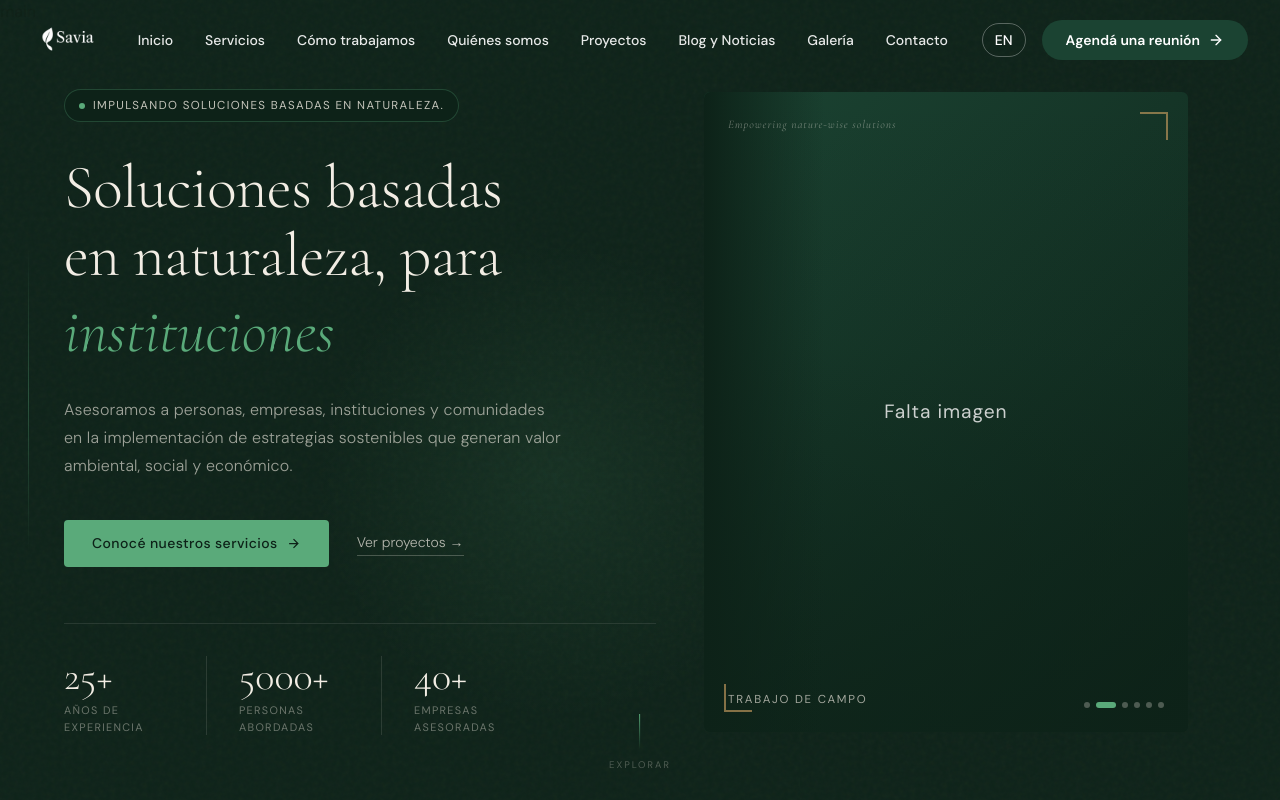
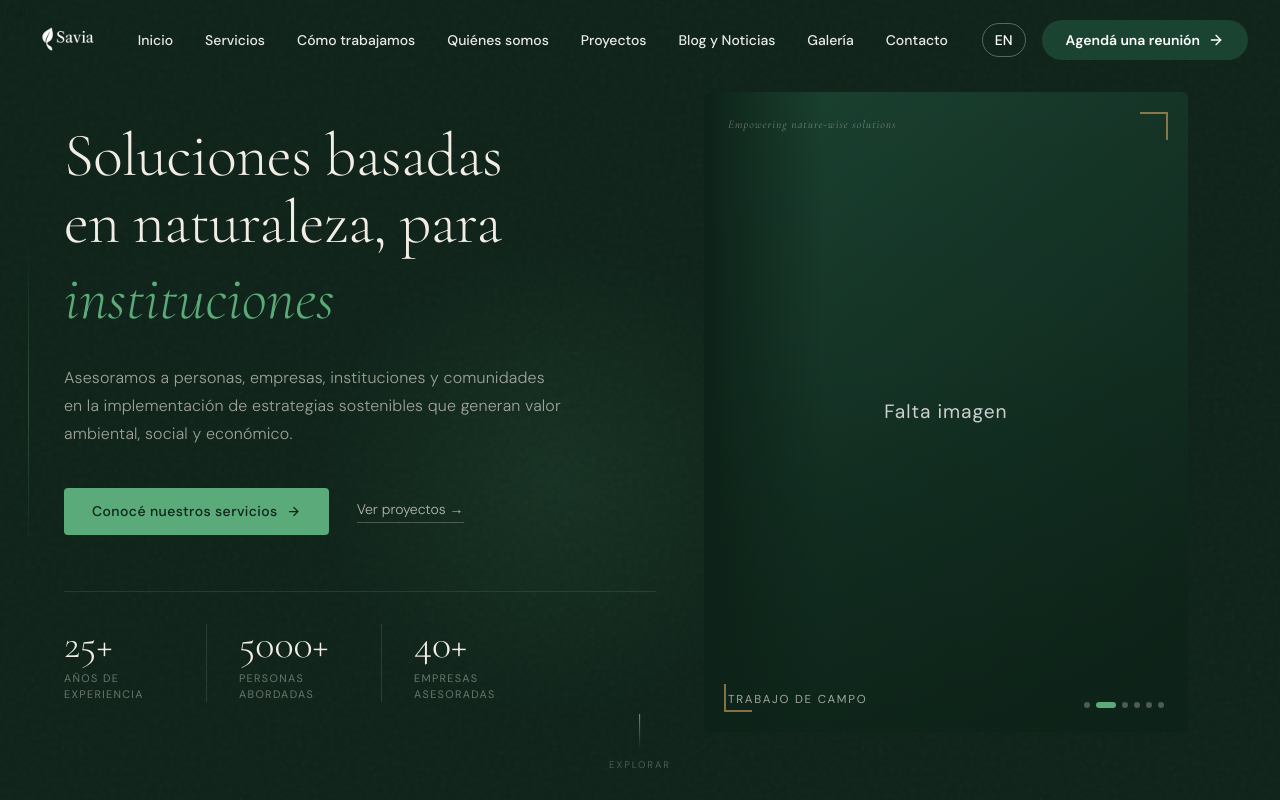
Before and after one commit to tomasSStropper/savia-page, a React (Create React App) app in the folder savia-website/: page / in a window 1280 px wide. Shown: the top 800 px of the page. Built offline with nearby package versions, Linux system fonts and the light colour scheme; a web font is replaced by a local one.

Commit message:
feat: eliminar badge superior del hero

```diff
--- a/savia-website/src/components/sections/HeroSection.jsx
+++ b/savia-website/src/components/sections/HeroSection.jsx
@@ -78,12 +78,7 @@ export default function HeroSection({ id }) {
           {/* LEFT */}
           <div style={{flex:1,maxWidth:640,paddingRight:48}}>
 
-            <div className="bp f1" style={{marginBottom:32}}>
-              <div style={{width:6,height:6,borderRadius:"50%",background:"#5aaa7a",flexShrink:0}}/>
-              <span style={{fontSize:".72rem",color:"rgba(242,237,228,.8)",letterSpacing:".12em",textTransform:"uppercase"}}>Impulsando soluciones basadas en naturaleza.</span>
-            </div>
-
-            <h1 className="ht f2" style={{fontFamily:"'Cormorant Garamond',serif",fontSize:"clamp(3rem,4.8vw,4.4rem)",fontWeight:300,lineHeight:1.1,color:"#f2ede4",margin:"0 0 8px 0",letterSpacing:"-.01em"}}>
+            <h1 className="ht f1" style={{fontFamily:"'Cormorant Garamond',serif",fontSize:"clamp(3rem,4.8vw,4.4rem)",fontWeight:300,lineHeight:1.1,color:"#f2ede4",margin:"0 0 8px 0",letterSpacing:"-.01em"}}>
               Soluciones basadas<br/>en naturaleza, para
             </h1>
 
```
